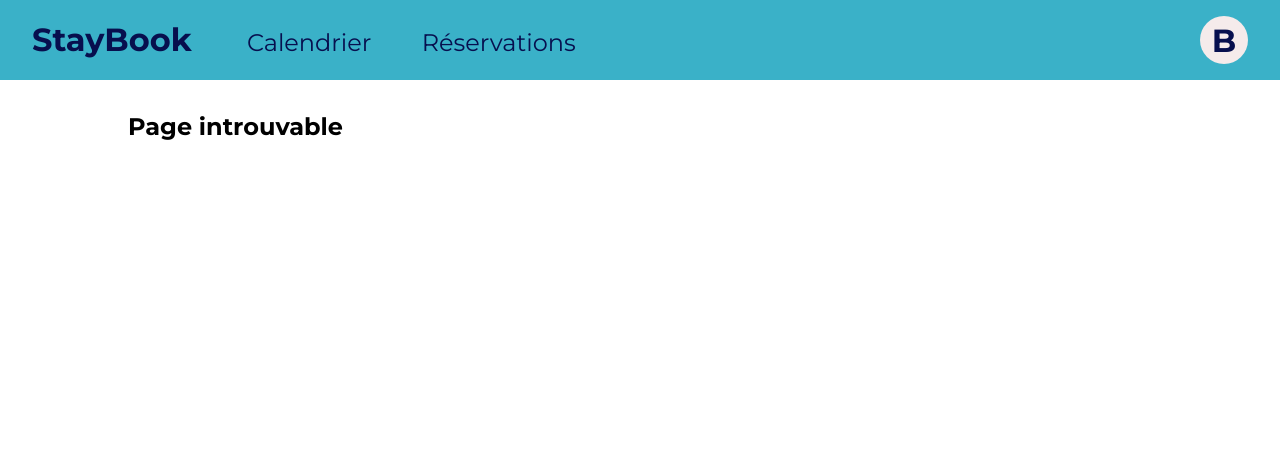
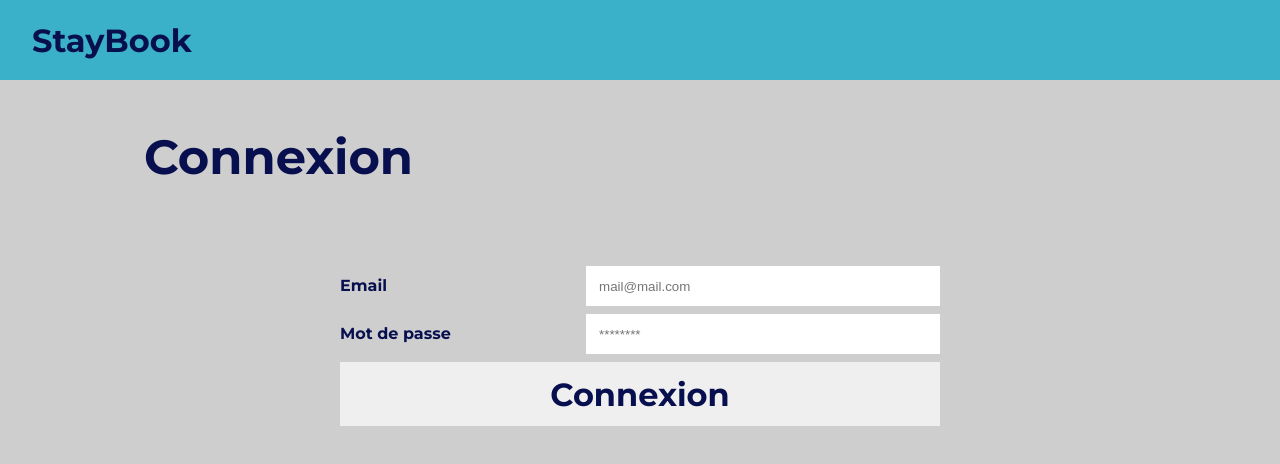
Before and after one commit to FastiGun/Portfolio, a React (Create React App) app: page /connexion in a window 1280 px wide. Shown: the top 464 px of the page. Built offline with nearby package versions, Linux system fonts and the light colour scheme.

Commit message:
Début connexion, il faut mettre le logged en context

```diff
--- a/public/index.html
+++ b/public/index.html
@@ -9,7 +9,6 @@
       name="description"
       content="Web site created using create-react-app"
     />
-    <link rel="apple-touch-icon" href="%PUBLIC_URL%/logo192.png" />
     <link rel="manifest" href="%PUBLIC_URL%/manifest.json" />
     <title>StayBook</title>
   </head>
--- a/src/App.jsx
+++ b/src/App.jsx
@@ -1,13 +1,17 @@
-import { BrowserRouter as Router, Routes, Route } from 'react-router-dom';
+import { BrowserRouter as Router, Routes, Route, Link } from 'react-router-dom';
 import './App.scss';
-//import Accueil from './Pages/Accueil/Accueil';
+import Accueil from './Pages/Accueil/Accueil';
+import Calendrier from './Pages/Calendrier/Calendrier';
+import Reservations from './Pages/Reservations/Reservations';
+import Connexion from './Pages/Connexion/Connexion';
+import ProtectedRoute from './Utils/ProtectedRoute';
 import { useState } from 'react';
 
 
 function App() {
 
   const [showLogOut, setShowLogOut] = useState(false);
-  //const [loged, setLoged] = useState(false);
+  const [logged, setLogged] = useState(false);
   const [name] = useState('Benjamin');
 
   const handleClickLogOut = () => {
@@ -15,7 +19,7 @@ function App() {
   }
 
   const handleClickLoged = () => {
-
+    setLogged(!logged);
   }
 
   return (
@@ -25,13 +29,17 @@ function App() {
           <header className="App-header">
             <div className="gauche">
               <h1>
-                <a href='/accueil'>StayBook</a>
+                <Link to="/">StayBook</Link>
               </h1>
               <nav className='nav-home'>
-                <a href="/calendrier">Calendrier</a>
-                <a href="/reservations">Réservations</a>
+                {logged && (<>
+                  <Link to="/calendrier">Calendrier</Link>
+                  <Link to="/reservations">Réservations</Link>
+                </>)}
               </nav>
             </div>
+            {logged && (
+              <>
                 <div className="droite" onClick={handleClickLogOut}>
                   <div className="initiale">
                     <p>{name.split('')[0].toUpperCase()}</p>
@@ -43,12 +51,15 @@ function App() {
                     Déconnexion
                   </p>
                 </div>
+              </>
+            )}
           </header>
           <div className="content">
             <Routes>
-              <Route exact path="/accueil" element={<Accueil />} />
-              <Route exact path="/calendrier" element={<Calendrier />} />
-              <Route exact path="/reservations" element={<Reservations />} />
+              <Route exact path="/connexion" element={<Connexion />} />
+              <Route exact path="/" element={<ProtectedRoute isLoggedIn={logged}><Accueil /></ProtectedRoute>} />
+              <Route exact path="/calendrier" element={<ProtectedRoute isLoggedIn={logged}><Calendrier /></ProtectedRoute>} />
+              <Route exact path="/reservations" element={<ProtectedRoute isLoggedIn={logged}><Reservations /></ProtectedRoute>} />
               <Route path="/*" element={<PageIntrouvable />} />
             </Routes>
           </div>
@@ -58,18 +69,6 @@ function App() {
   );
 }
 
-function Accueil() {
-  return <h2>Accueil</h2>;
-}
-
-function Calendrier() {
-  return <h2>Calendrier</h2>;
-}
-
-function Reservations() {
-  return <h2>Réservations</h2>;
-}
-
 function PageIntrouvable() {
   return <h2>Page introuvable</h2>;
 }
--- a/src/App.scss
+++ b/src/App.scss
@@ -1,6 +1,7 @@
 @import url('https://fonts.googleapis.com/css2?family=Montserrat:wght@400;700&display=swap');
 
 $font-primary: 'Montserrat', sans-serif;
+$background-color: #cecece;
 $color1 : #070f4e;
 $color2 : #2772db;
 $color3: #3ab1c8;
@@ -11,6 +12,8 @@ $colorHover: #545980;
 :root {
   font-family: $font-primary;
   font-size: 16px;
+  background-color: $background-color;
+  color: $color1;
 }
 
 * {
@@ -22,9 +25,14 @@ $colorHover: #545980;
 .App {
   font-family: "Montserrat", sans-serif;
 
-  .content{
+  .content {
     max-width: 1024px;
     margin: 2em auto;
+    padding: 1em;
+
+    .h1-top {
+      font-size: 3em;
+    }
   }
 
   .App-header {
@@ -34,6 +42,7 @@ $colorHover: #545980;
     justify-content: space-between;
     background-color: $color3;
     padding: 1em 2em;
+    min-height: 5em;
 
     .gauche {
       display: flex;
@@ -43,10 +52,12 @@ $colorHover: #545980;
 
       h1 {
         transition: all ease 0.3s;
+
         a {
           text-decoration: none;
           color: inherit
         }
+
         &:hover {
           color: $colorHover;
           transition: all ease 0.3s;
@@ -93,7 +104,7 @@ $colorHover: #545980;
     .droite {
       height: 3em;
       width: 3em;
-      background: #f5ebeb;
+      background: $background-color;
       border-radius: 50%;
       font-weight: 700;
       display: flex;
@@ -128,7 +139,7 @@ $colorHover: #545980;
       width: 10em;
       background-color: $color1;
       border-radius: 5px;
-      box-shadow: #070f4e 0px 0px 10px;
+      box-shadow: $color1 0px 0px 10px;
       display: flex;
       align-items: center;
       justify-content: center;
@@ -136,7 +147,7 @@ $colorHover: #545980;
 
       p {
         text-decoration: none;
-        color: $color4;
+        color: $background-color;
         position: relative;
         transition: all ease 0.3s;
 
--- a/src/Pages/Accueil/Accueil.jsx
+++ b/src/Pages/Accueil/Accueil.jsx
@@ -1 +1,7 @@
 import React from 'react';
+
+const Accueil = () => {
+    return <h1 className='h1-top'>Accueil</h1>;
+}
+
+export default Accueil;
--- /dev/null
+++ b/src/Pages/Calendrier/Calendrier.jsx
@@ -0,0 +1,7 @@
+import React from 'react';
+
+const Calendrier = () => {
+    return <h1 className='h1-top'>Calendrier</h1>;
+}
+
+export default Calendrier;
--- /dev/null
+++ b/src/Pages/Connexion/Connexion.jsx
@@ -0,0 +1,37 @@
+import React, {useState} from 'react';
+import {useNavigate} from 'react-router-dom';
+import './Connexion.scss';
+
+const Connexion = () => {
+
+    const [email, setEmail] = useState('mail@mail.com');
+    const [password, setPassword] = useState('motDePasse');
+
+    const navigate = useNavigate();
+
+    const handleSubmit = (e) => {
+        e.preventDefault();
+        if (e.target.email.value === email && e.target.password.value === password) {
+            navigate('/');
+        }
+    }
+
+    return (
+        <>
+            <h1 className='h1-top'>Connexion</h1>
+            <form className='form-connexion' action="" onSubmit={handleSubmit}>
+                <div className="input-box">
+                    <label htmlFor="email">Email</label>
+                    <input type="email" name="email" placeholder="mail@mail.com" />
+                </div>
+                <div className="input-box">
+                    <label htmlFor="password">Mot de passe</label>
+                    <input type="password" name="password" placeholder="********" />
+                </div>
+                <button type="submit">Connexion</button>
+            </form>
+        </>
+    );
+}
+
+export default Connexion;
--- /dev/null
+++ b/src/Pages/Connexion/Connexion.scss
@@ -0,0 +1,50 @@
+@import '/src/App.scss';
+
+.form-connexion {
+    display: flex;
+    flex-direction: column;
+    margin-top: 5em;
+    max-width: 600px;
+    margin: 5em auto;
+
+    .input-box {
+        display: flex;
+        flex-direction: row;
+        align-items: baseline;
+        height: 2em;
+        max-width: 600px;
+        justify-content: center;
+        margin-bottom: 1em;
+
+        label {
+            flex: 3;
+            width: 100%;
+            height: 3em;
+            font-weight: 600;
+        }
+
+        input {
+            flex: 4;
+            width: 100%;
+            height: 3em;
+            padding: 1em;
+            border: none;
+        }
+    }
+
+    button {
+        height: 2em;
+        font-size: 2em;
+        font-family: $font-primary;
+        font-weight: 600;
+        color: $color1;
+        border: none;
+        transition: all 0.3s ease;
+
+        &:hover {
+            cursor: pointer;
+            background-color: $color3;
+            transition: all 0.3s ease;
+        }
+    }
+}
--- /dev/null
+++ b/src/Pages/Reservations/Reservations.jsx
@@ -0,0 +1,7 @@
+import React from 'react';
+
+const Reservations = () => {
+    return <h1 className='h1-top'>Réservations</h1>;
+}
+
+export default Reservations;
--- /dev/null
+++ b/src/Utils/ProtectedRoute.jsx
@@ -0,0 +1,8 @@
+import { Navigate } from "react-router-dom";
+const ProtectedRoute = ({ isLoggedIn, children }) => {
+    if (!isLoggedIn) {
+        return <Navigate to="/connexion" replace />;
+    }
+    return children;
+};
+export default ProtectedRoute;
```
Also changed, not shown: public/manifest.json, src/Pages/Calendrier/Calendrier.scss (added), src/Pages/Reservations/Reservation.scss (added). Lines whose indentation alone changed are shown as unchanged.
